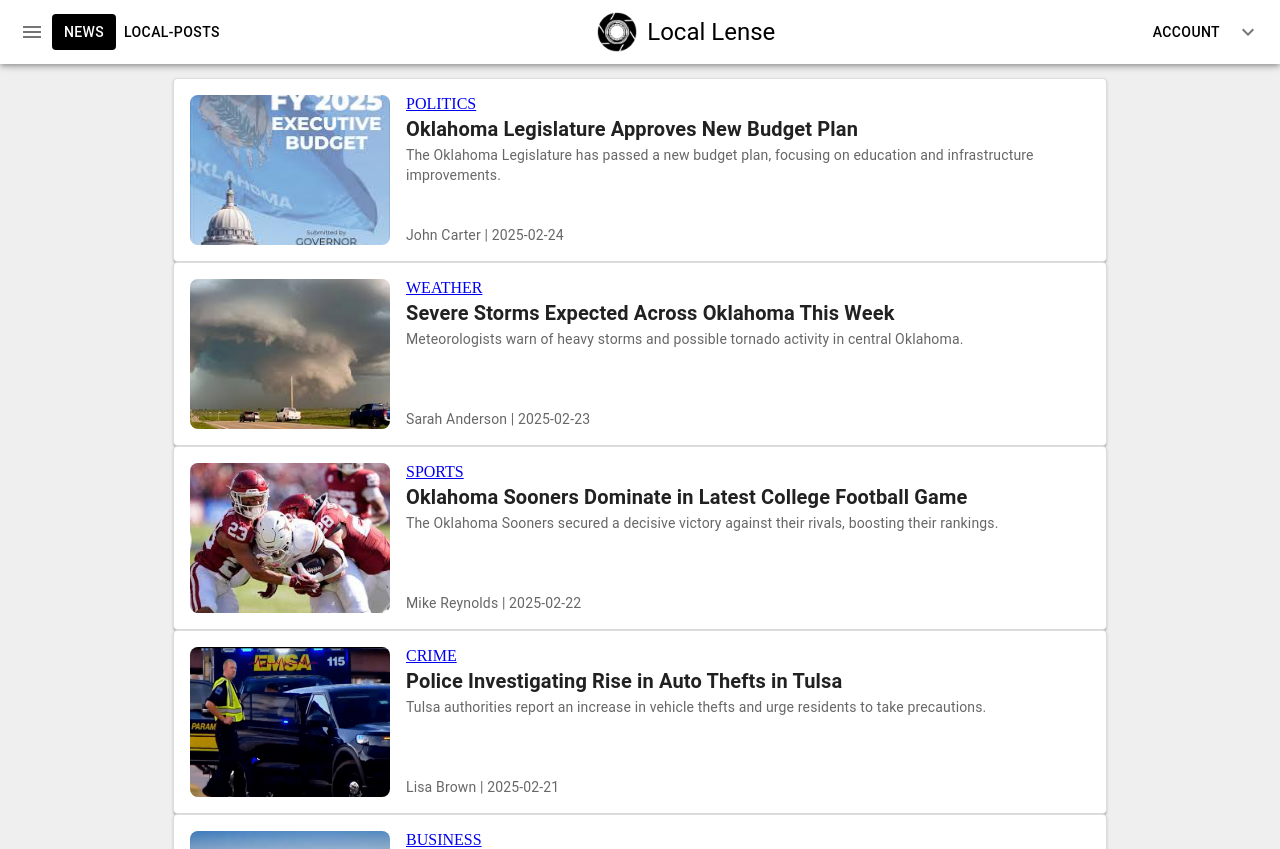
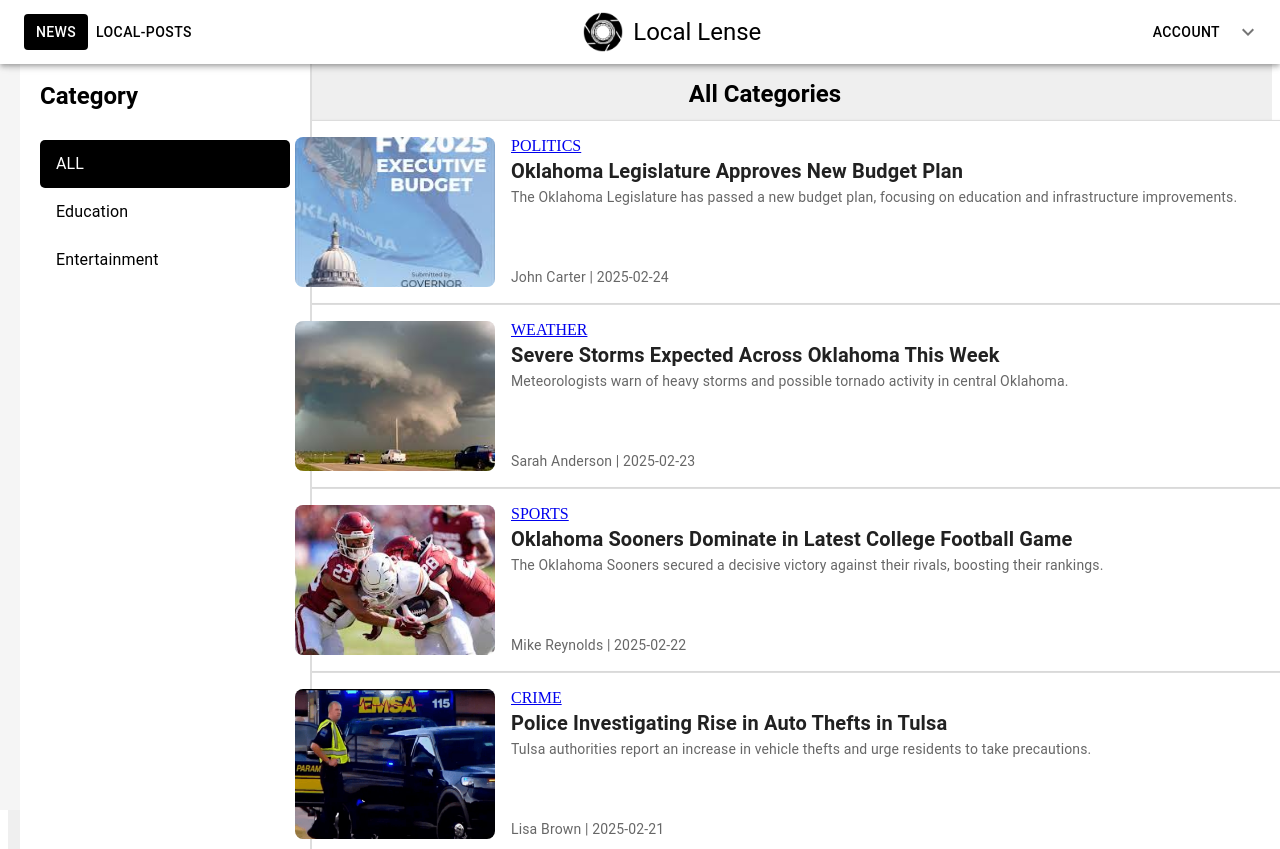
Before and after one commit to VineelReddy14/local-lense, a React (Vite) app: page / in a window 1280 px wide. Shown: the top 849 px of the page. Built offline with nearby package versions, Linux system fonts and the light colour scheme.

Commit message:
Add Filterbar component and integrate with HomePage; update layout and filtering logic

```diff
--- /dev/null
+++ b/src/components/Filterbar.jsx
@@ -0,0 +1,44 @@
+import React from "react";
+import { Box, Typography, List, ListItem, ListItemButton, ListItemText } from "@mui/material";
+
+function Filterbar({ selectedCategory, onCategoryChange }) {
+    const categories = ["ALL", "Education", "Entertainment"]; // Updated category
+
+    return (
+        <Box
+            paddingTop={{ xs: "20px", sm: "20px", md: "20px" }}
+            sx={{
+                width: "250px",
+                backgroundColor: "white",
+                padding: "20px",
+                borderRight: "2px solid #ddd",
+                minHeight: "100vh",
+            }}
+        >
+            <Typography variant="h5" sx={{ marginBottom: "20px",  fontWeight: "bold" }}>
+                Category
+            </Typography>
+            <List>
+                {categories.map((category) => (
+                    <ListItem key={category} disablePadding>
+                        <ListItemButton
+                            selected={selectedCategory === category}
+                            onClick={() => onCategoryChange(category)}
+                            sx={{
+                                borderRadius: "5px",
+                                "&.Mui-selected": {
+                                    backgroundColor: "black",
+                                    color: "white",
+                                },
+                            }}
+                        >
+                            <ListItemText primary={category} />
+                        </ListItemButton>
+                    </ListItem>
+                ))}
+            </List>
+        </Box>
+    );
+}
+
+export default Filterbar;
--- a/src/components/Navbar.jsx
+++ b/src/components/Navbar.jsx
@@ -15,10 +15,6 @@ function Navbar() {
     return (
         <AppBar position="fixed" sx={{ backgroundColor: 'white', minHeight: "40px" }} className="shadow-md">
             <Toolbar className="flex items-center" sx={{ minHeight: "40px" }}>
-                {/* Hamburger Menu Icon */}
-                <IconButton edge="start" className="text-black">
-                    <MenuIcon />
-                </IconButton>
 
                 <Button
                     component={Link}
--- a/src/components/PostCard.jsx
+++ b/src/components/PostCard.jsx
@@ -22,7 +22,7 @@ export default function PostCard({ image, category, title, brief_content, author
       sx={{
         p: 2,
         margin: 'auto',
-        maxWidth: 900,
+        maxWidth: 1100,
         minHeight: 150, // Increased Height
         width: "100%", // Allows it to take full width of container
         flexGrow: 1,
--- a/src/pages/HomePage.jsx
+++ b/src/pages/HomePage.jsx
@@ -1,23 +1,68 @@
+import React, { useState } from "react";
 import Navbar from "../components/Navbar";
-import PostCard from "../components/PostCard"; // Import the PostCard component
-import { Box } from "@mui/material";
-import newsData from "../data/News_data.json"; // Import the JSON data
+import Filterbar from "../components/Filterbar"; // Import the Filterbar component
+import PostCard from "../components/PostCard";
+import { Box, Typography } from "@mui/material"; // Import Typography for the heading
+import newsData from "../data/News_data.json";
 
 function HomePage() {
+    const [selectedCategory, setSelectedCategory] = useState("ALL");
+
+    // Filter the news data based on the selected category
+    const filteredNews = selectedCategory === "ALL"
+        ? newsData
+        : newsData.filter((article) => article.category === selectedCategory);
+
     return (
         <>
             <Navbar />
-            <Box
-                sx={{ backgroundColor: '#efefef', minHeight: '100vh', display: 'flex', flexDirection: 'column', marginLeft: '-10px', marginRight: '-10px' }} // Set background color to gray, ensure full height, and set left and right margins to 0px
-            >
+            <Box sx={{ display: "flex", backgroundColor: "#efefef", minHeight: "100vh" }}>
+                {/* Add the Filterbar on the left */}
                 <Box
-                    paddingTop={{ xs: "20px", sm: "70px", md: "70px" }}
-                    sx={{ display: 'flex', flexDirection: 'column', alignItems: 'center' }}
+                    sx={{
+                        position: "fixed", // Make the Filterbar fixed
+                        top: "40px", // Adjust based on Navbar height
+                        left: 0,
+                        width: "250px",
+                        height: "calc(100vh - 70px)", // Full height minus Navbar height
+                        backgroundColor: "#f5f5f5",
+                        borderRight: "1px solid #ddd",
+                        padding: "20px",
+                    }}
                 >
-                    {newsData.map((article, index) => (
+                    <Filterbar
+                        selectedCategory={selectedCategory}
+                        onCategoryChange={setSelectedCategory}
+                    />
+                </Box>
+                {/* Main content area */}
+                <Box
+                    sx={{
+                        marginLeft: "250px", // Add margin to account for the fixed Filterbar
+                        flex: 1,
+                        display: "flex",
+                        flexDirection: "column",
+                        alignItems: "center",
+                        padding: "20px",
+                        paddingTop: { xs: "20px", sm: "70px", md: "70px" },
+                    }}
+                >
+                    {/* Heading for the selected category */}
+                    <Typography
+                        variant="h5"
+                        sx={{
+                            marginBottom: "10px",
+                            fontWeight: "bold",
+                            textAlign: "center",
+                            color: "black",
+                        }}
+                    >
+                        {selectedCategory === "ALL" ? "All Categories" : selectedCategory}
+                    </Typography>
+                    {filteredNews.map((article) => (
                         <PostCard
                             key={article.id}
-                            image={`src/data/News_Images/${index + 1}.jpeg`} // Add image path
+                            image={`src/data/News_Images/${article.id}.jpeg`} // Use article.id for the image path
                             category={article.category}
                             title={article.title}
                             brief_content={article.brief_content}
```
